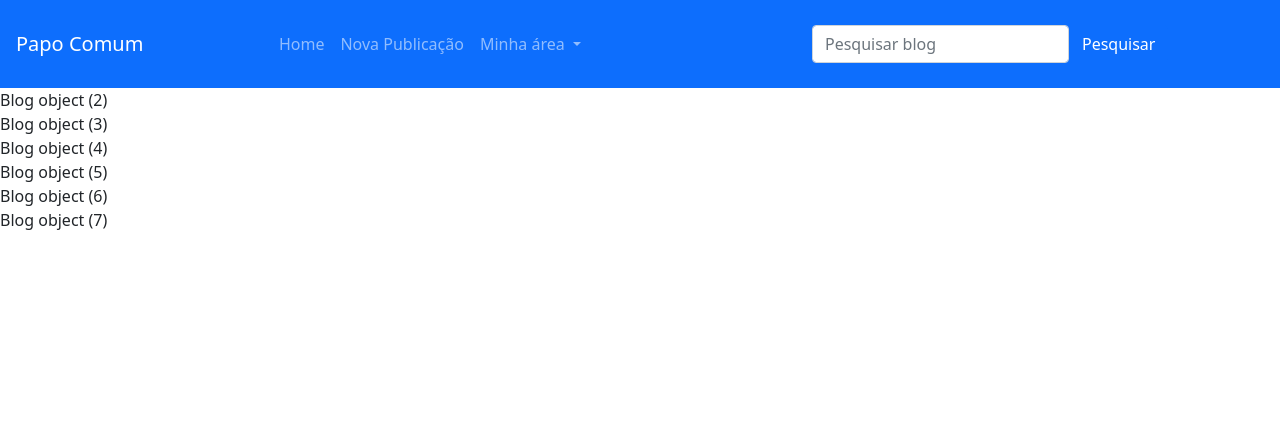
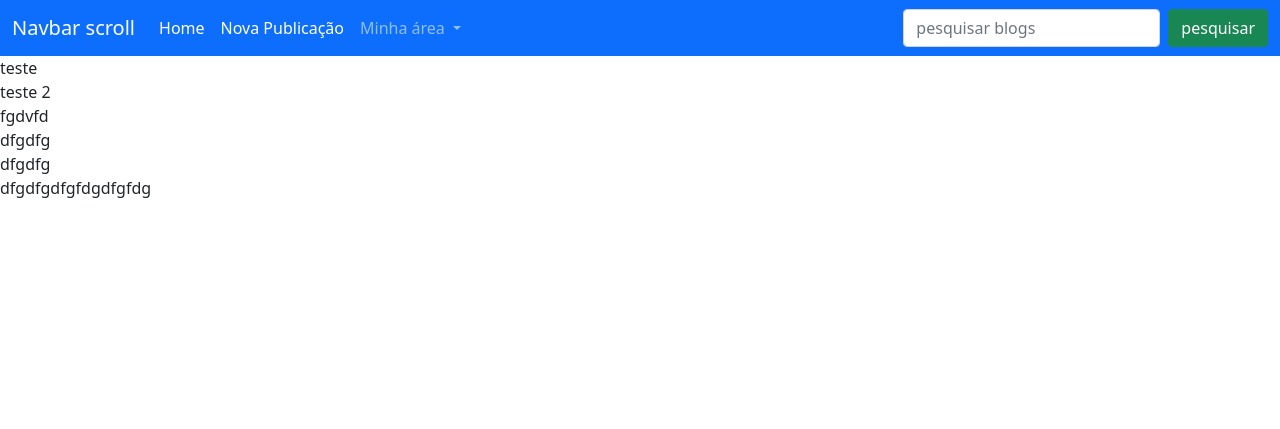
Before and after one commit to PedroHenriqueCoder048/app_blog, a Django app: template blog/templates/home.html in a window 1280 px wide. Shown: the top 429 px of the page. After the commit the page ends 198 px from the top, so only its background shows below. Run offline with Django 5.2, Linux system fonts and the light colour scheme; the template is opened without the code that fills it: values that come from a table or form of the project are taken from there, others are empty; data comes from the database, SQL or seed files in the repository.

Commit message:
config-page-home-init

```diff
--- a/blog/templates/home.html
+++ b/blog/templates/home.html
@@ -2,38 +2,35 @@
 
 {% block content%}
 <header>
-<nav class="navbar navbar-expand-lg  navbar-dark bg-primary">
-  <a class="navbar-brand m-3" href="#">Papo Comum</a>
-  <button class="navbar-toggler" type="button" data-toggle="collapse" data-target="#conteudoNavbarSuportado" aria-controls="conteudoNavbarSuportado" aria-expanded="false" aria-label="Alterna navegação">
+<nav class="navbar navbar-expand-lg navbar-dark bg-primary">
+  <div class="container-fluid">
+    <a class="navbar-brand" href="#" onclick="">Navbar scroll</a>
+    <button class="navbar-toggler" type="button" data-bs-toggle="collapse" data-bs-target="#navbarScroll" aria-controls="navbarScroll" aria-expanded="false" aria-label="Toggle navigation">
       <span class="navbar-toggler-icon"></span>
     </button>
-
-  <div class="collapse navbar-collapse d-flex flex-row justify-content-around" id="conteudoNavbarSuportado">
-    <div class="">
-    <ul class="navbar-nav mr-auto">
-        <li class="nav-item active">
-            <a class="nav-link" href="#">Home</a>
+    <div class="collapse navbar-collapse" id="navbarScroll">
+      <ul class="navbar-nav me-auto my-2 my-lg-0 navbar-nav-scroll" style="--bs-scroll-height: 100px;">
+        <li class="nav-item">
+          <a class="nav-link active" aria-current="page" href="#">Home</a>
         </li>
         <li class="nav-item">
-            <a class="nav-link" href="#">Nova Publicação</a>
+          <a class="nav-link active" href="#">Nova Publicação</a>
         </li>
         <li class="nav-item dropdown">
-        <a class="nav-link dropdown-toggle" href="#" id="navbarDropdown" role="button"
-            data-bs-toggle="dropdown" aria-expanded="false">
+          <a class="nav-link dropdown-toggle" href="#" id="navbarScrollingDropdown" role="button" data-bs-toggle="dropdown" aria-expanded="false">
             Minha área
           </a>
-        <ul class="dropdown-menu" aria-labelledby="navbarDropdown">
-            <li><a class="dropdown-item" href="#">Minhas publicações</a></li>
+          <ul class="dropdown-menu" aria-labelledby="navbarScrollingDropdown">
+            <li><a class="dropdown-item" href="#">Minha publicações</a></li>
             <li><a class="dropdown-item" href="#">Meus dados</a></li>
-            <li><a class="dropdown-item" href="#" style="color: red;">sair</a></li>
+            <li><hr class="dropdown-divider"></li>
+            <li><a class="dropdown-item" href="#" style="color: red;">Sair</a></li>
           </ul>
         </li>
       </ul>
-    </div>
-    <div class="">
-    <form class="form-inline my-2 my-lg-0 d-flex flex-row">
-      <input class="form-control mr-sm-2" type="search" placeholder="Pesquisar blog" aria-label="Pesquisar">
-      <button type="button" class="btn btn-primary">Pesquisar</button>
+      <form class="d-flex">
+        <input class="form-control me-2" type="search" placeholder="pesquisar blogs" aria-label="Search">
+        <button type="button" class="btn btn-success">pesquisar</button>
       </form>
     </div>
   </div>
@@ -41,7 +38,7 @@
 </header>
 <main class="overflow-auto vh-100">
   {% for blog in blogs %}
-    <div>{{ blog }}</div>
+    <div>{{ blog.title }}</div>
   {% endfor %}
 </main>
 {% endblock content%}
--- a/blog/views.py
+++ b/blog/views.py
@@ -3,7 +3,7 @@ from blog.models import Blog
 
 def home(request):
     if request.method == "GET":
-        blogs = range(1000)
+        blogs = Blog.objects.all()
         print("view blog chamada")
         context = {
             'blogs':blogs
--- a/core/urls.py
+++ b/core/urls.py
@@ -15,10 +15,12 @@ Including another URLconf
     2. Add a URL to urlpatterns:  path('blog/', include('blog.urls'))
 """
 from django.contrib import admin
+from django.shortcuts import redirect
 from django.urls import path , include
 
 urlpatterns = [
     path('admin/', admin.site.urls),
     path('user/',include('user.urls')),
-    path('blog/',include('blog.urls'))
+    path('blog/',include('blog.urls')),
+    path("",lambda request:redirect('user/login'))
 ]
```
Also changed, not shown: user/templates/login.html (+12 -5 lines), user/views.py (+6 -3 lines), static/js/index.js (added). Lines whose indentation alone changed are shown as unchanged.
